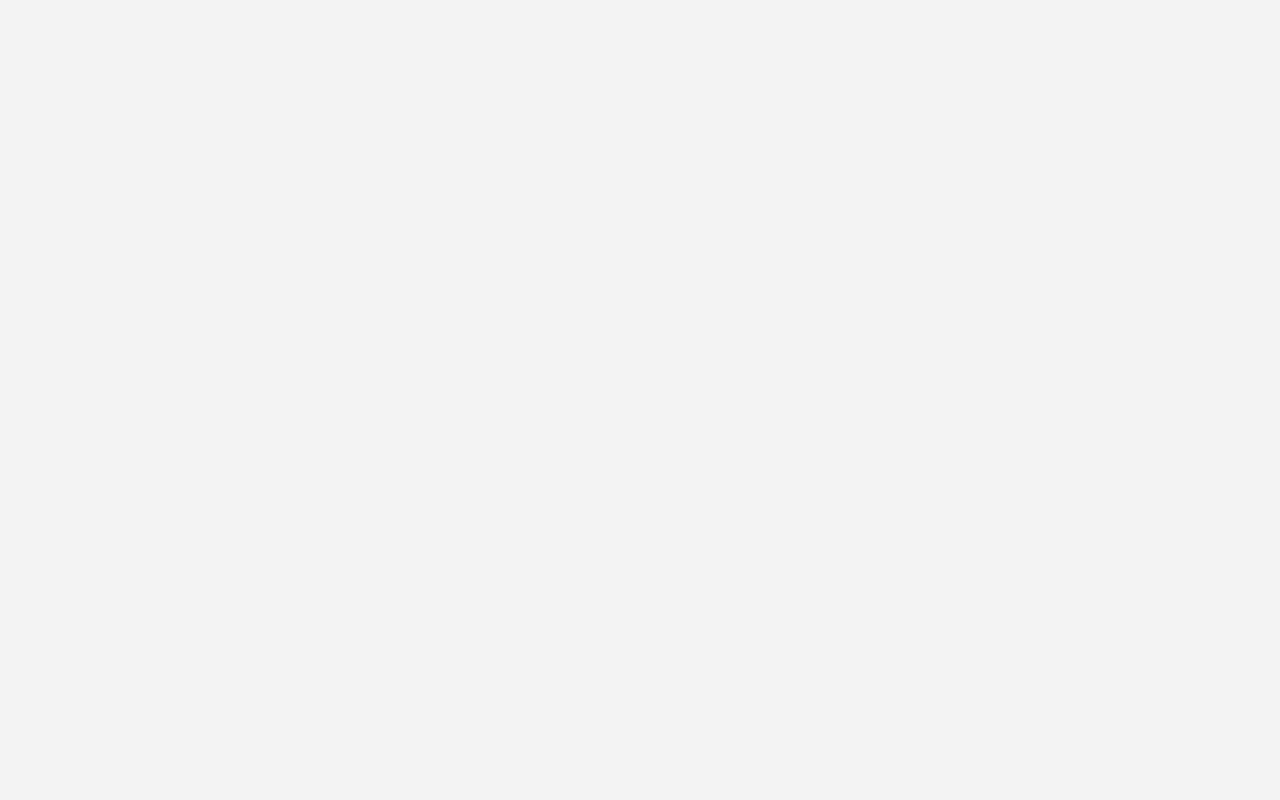
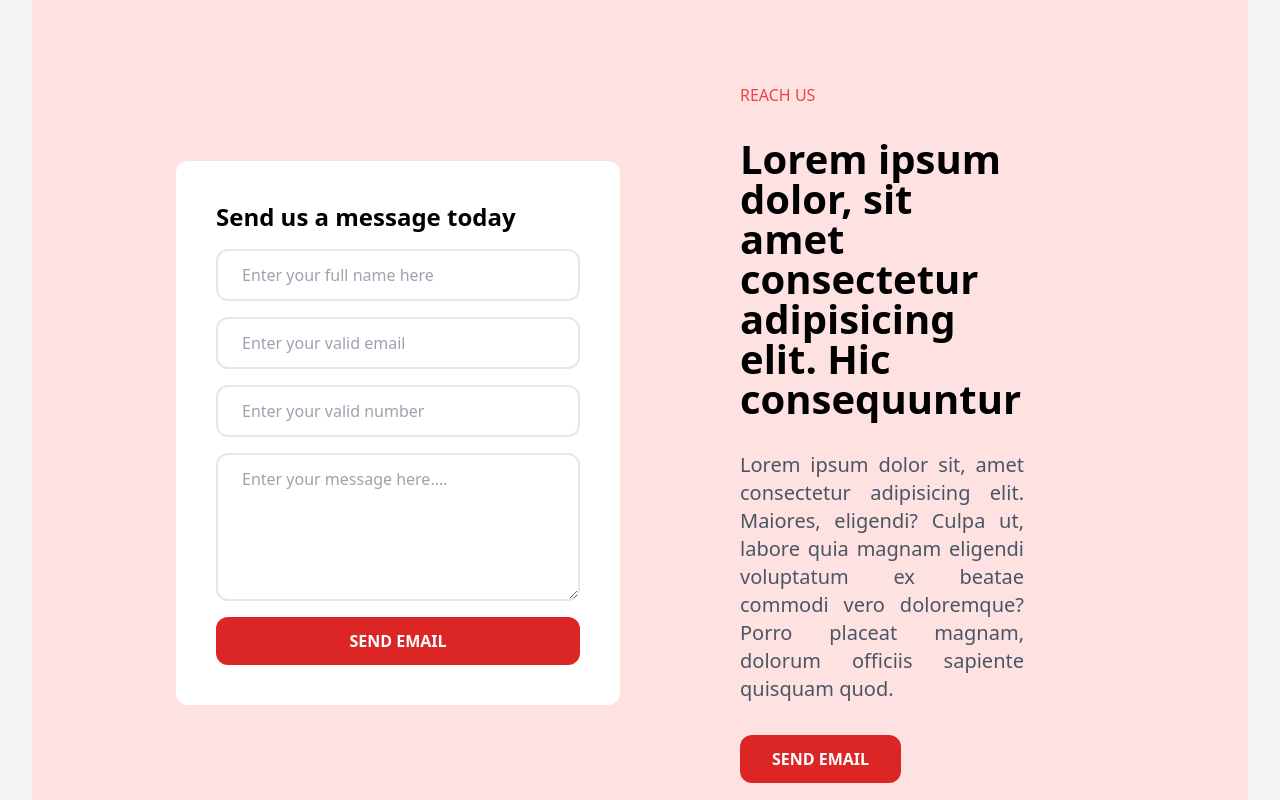
Before and after one commit to adarsh9523v/Real-Estate-Website, a React (Vite) app: page / in a window 1280 px wide. Shown: the part 5820-6620 px from the top of the page. Before the commit the page ends 5791 px from the top, so only its background shows below. Built offline with nearby package versions, Linux system fonts and the light colour scheme.

Commit message:
added Contact section

```diff
--- a/src/sections/Contact.jsx
+++ b/src/sections/Contact.jsx
@@ -1,9 +1,99 @@
-import React from 'react'
+import React, { useEffect } from "react";
+import { useDarkMode } from "../components/DarkModeContext";
+import AOS from "aos";
+import "aos/dist/aos.css";
 
 const Contact = () => {
+  useEffect(() => {
+    AOS.init({
+      offset: 200,
+      duration: 500,
+      easing: "ease-in-sine",
+      delay: 80,
+    });
+  }, []);
+
+  const { darkMode, toggleDarkMode } = useDarkMode();
+
   return (
-    <div>Contact</div>
-  )
-}
+    <div
+      className={`${darkMode ? "dark bg-black" : "light bg-transparent"} pb-20`}
+    >
+      <section
+        id="contact"
+        className={`${
+          darkMode ? "dark bg-gray-800" : "light bg-red-100"
+        } lg:w-[95%] w-full h-fit m-auto rounded-xl grid lg:grid-cols-2 grid-cols-1 justify-center items-center lg:px-36 px-6 py-20 gap-10`}
+      >
+        <div
+          data-aos="zoom-in"
+          className="bg-white dark:bg-black p-10 flex flex-col justify-center items-start gap-4 rounded-xl"
+        >
+          <h1 className="text-2xl text-black font-semibold dark:text-white">
+            Send us a message today
+          </h1>
+          <input
+            type="text"
+            placeholder="Enter your full name here"
+            className="w-full px-6 py-3 border-2 border-gray-200 rounded-xl"
+          />
+          <input
+            type="email"
+            placeholder="Enter your valid email"
+            className="w-full px-6 py-3 border-2 border-gray-200 rounded-xl"
+          />
+          <input
+            type="number"
+            placeholder="Enter your valid number"
+            className="w-full px-6 py-3 border-2 border-gray-200 rounded-xl"
+          />
+          <textarea
+            name=""
+            id=""
+            cols="30"
+            rows="5"
+            placeholder="Enter your message here...."
+            className="w-full px-6 py-3 border-2 border-gray-200 rounded-xl"
+          ></textarea>
+          <button className="bg-red-600 w-full text-md px-8 py-3 text-white font-semibold rounded-xl hover:bg-black dark:hover:bg-red-700 cursor-pointer">
+            SEND EMAIL
+          </button>
+        </div>
 
-export default Contact
+        <div className="flex flex-col justify-center items-start gap-8 lg:p-20 p-6">
+          <h1
+            data-aos="zoom-in"
+            data-aos-delay="200"
+            className="text-red-500 dark:text-white"
+          >
+            REACH US
+          </h1>
+          <h1
+            data-aos="zoom-in"
+            data-aos-delay="400"
+            className="text-black text-[40px] font-semibold leading-10 dark:text-white"
+          >
+            Lorem ipsum dolor, sit amet consectetur adipisicing elit. Hic
+            consequuntur
+          </h1>
+          <p
+            data-aos="zoom-in"
+            data-aos-delay="500"
+            className="
+          text-xl text-gray-600 text-justify dark:text-white"
+          >
+            Lorem ipsum dolor sit, amet consectetur adipisicing elit. Maiores,
+            eligendi? Culpa ut, labore quia magnam eligendi voluptatum ex beatae
+            commodi vero doloremque? Porro placeat magnam, dolorum officiis
+            sapiente quisquam quod.
+          </p>
+          <button className="bg-red-600 text-md px-8 py-3 text-white font-semibold rounded-xl hover:bg-black dark:hover:bg-red-700 cursor-pointer">
+            SEND EMAIL
+          </button>
+        </div>
+      </section>
+    </div>
+  );
+};
+
+export default Contact;
```
